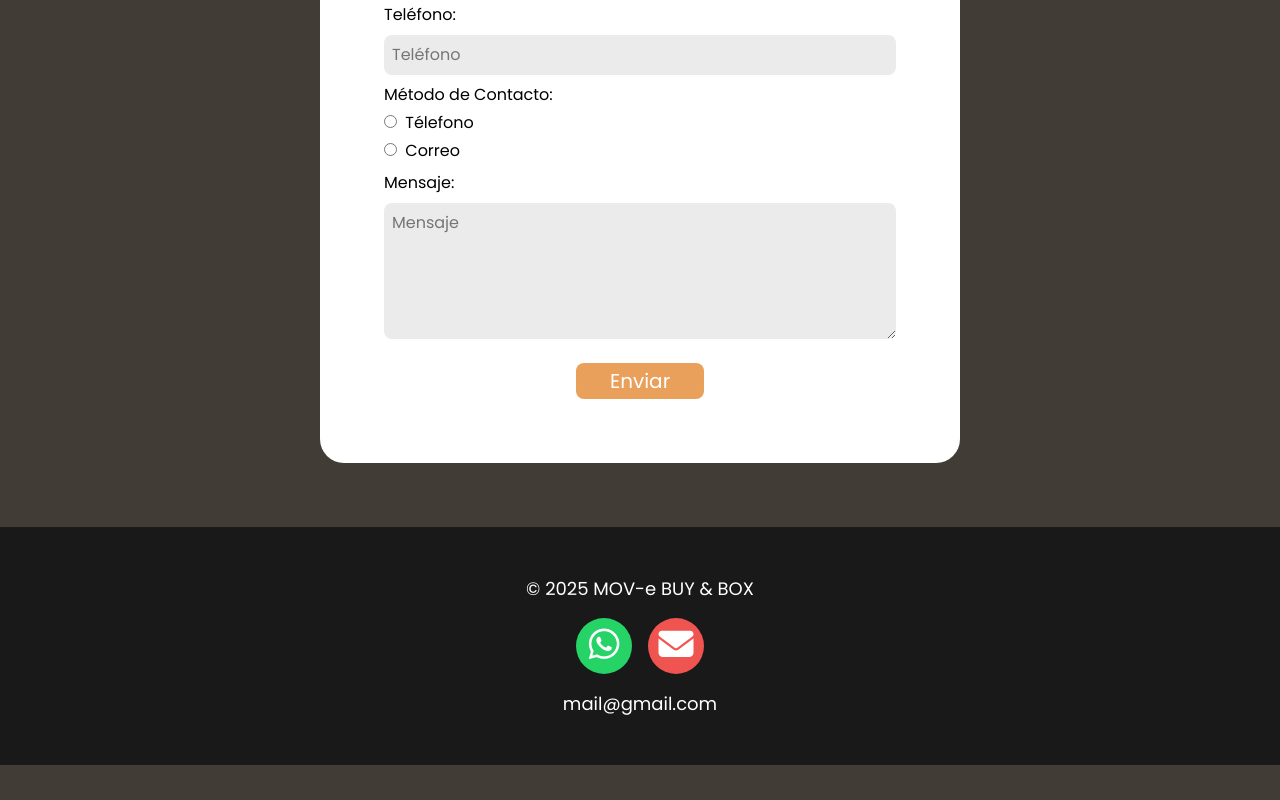
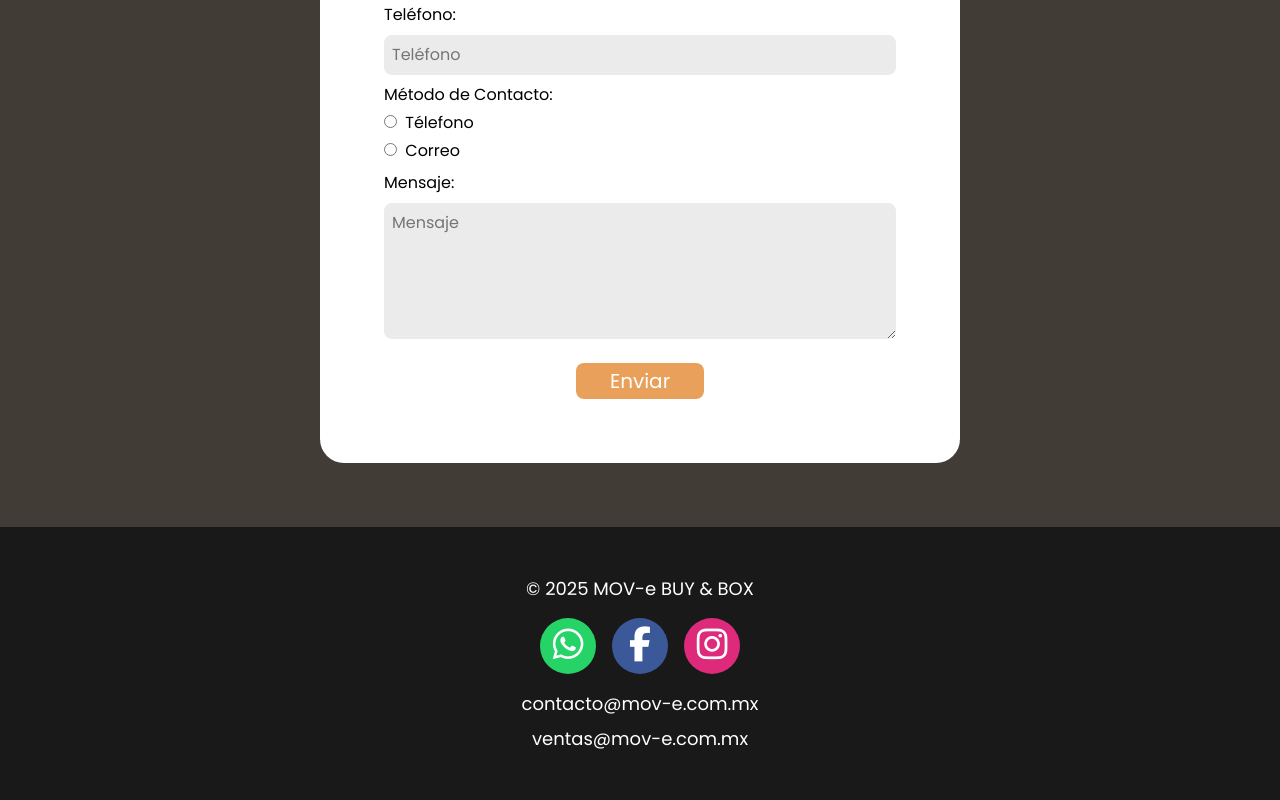
Before and after one commit to CesarOliva/Importaciones, a plain HTML site: page index.html in a window 1280 px wide. Shown: the part 2803-3603 px from the top of the page. Before the commit the page ends 3568 px from the top, so only its background shows below. Drawn offline with nearby package versions, Linux system fonts and the light colour scheme; a web font is replaced by a local one.

Commit message:
Agregando redes sociales

```diff
--- a/index.html
+++ b/index.html
@@ -183,8 +183,8 @@
 
     <section class="contacto w-full flex justify-center my-12 md:my-16">
         <div class="formulario bg-white w-[90%] md:w-[70%] lg:w-[50%] rounded-3xl">
-            <form action="" method="post" class="flex flex-col p-12 md:p-16">
-                <h2 class="text-center text-3xl mb-8">Contacto</h2>
+            <form action="https://formsubmit.co/f0de92a9360e15010baeb339b236944a" method="post" class="flex flex-col p-8 md:p-16">
+                <h2 class="text-center text-3xl mb-8">Cotiza tu envio</h2>
 
                 <label for="name">Nombre:</label>
                 <input required class="bg-[#EBEBEB] p-2 my-2 rounded-lg" type="text" name="Nombre" id="name" placeholder="Nombre">
@@ -228,15 +228,21 @@
                             <i class="fa-brands fa-whatsapp"></i>
                         </a>
                     </div>
-                    <div class="w-14 h-14 mx-2 flex justify-center items-center rounded-[50%] bg-[#ef5451]">
-                        <a href="mailto:" target="_blank">
-                            <i class="fa-solid fa-envelope"></i>
+                    <div class="w-14 h-14  mx-2 flex justify-center items-center rounded-[50%] bg-[#3b5998]">
+                        <a href="https://www.facebook.com/profile.php?id=61581459920667" target="_blank">
+                            <i class="fa-brands fa-facebook-f"></i>
+                        </a>
+                    </div>
+                    <div class="w-14 h-14  mx-2 flex justify-center items-center rounded-[50%] bg-[#DD2A7B]">
+                        <a href="https://www.instagram.com/movebuyandbox" target="_blank">
+                            <i class="fa-brands fa-instagram"></i>
                         </a>
                     </div>
                 </div>
 
                 <div class="enlaces flex flex-col gap-y-2">
-                    <a class="hover:text-[#3b5998]" href="mailto:">mail@gmail.com</a>
+                    <a class="hover:text-[#e9a05b]" href="mailto:contacto@mov-e.com.mx">contacto@mov-e.com.mx</a>
+                    <a class="hover:text-[#e9a05b]" href="mailto:ventas@mov-e.com.mx">ventas@mov-e.com.mx</a>
                 </div>
             </div>
         </div>
```
Also changed, not shown: Imagenes/fulfillment2.png (deleted).
